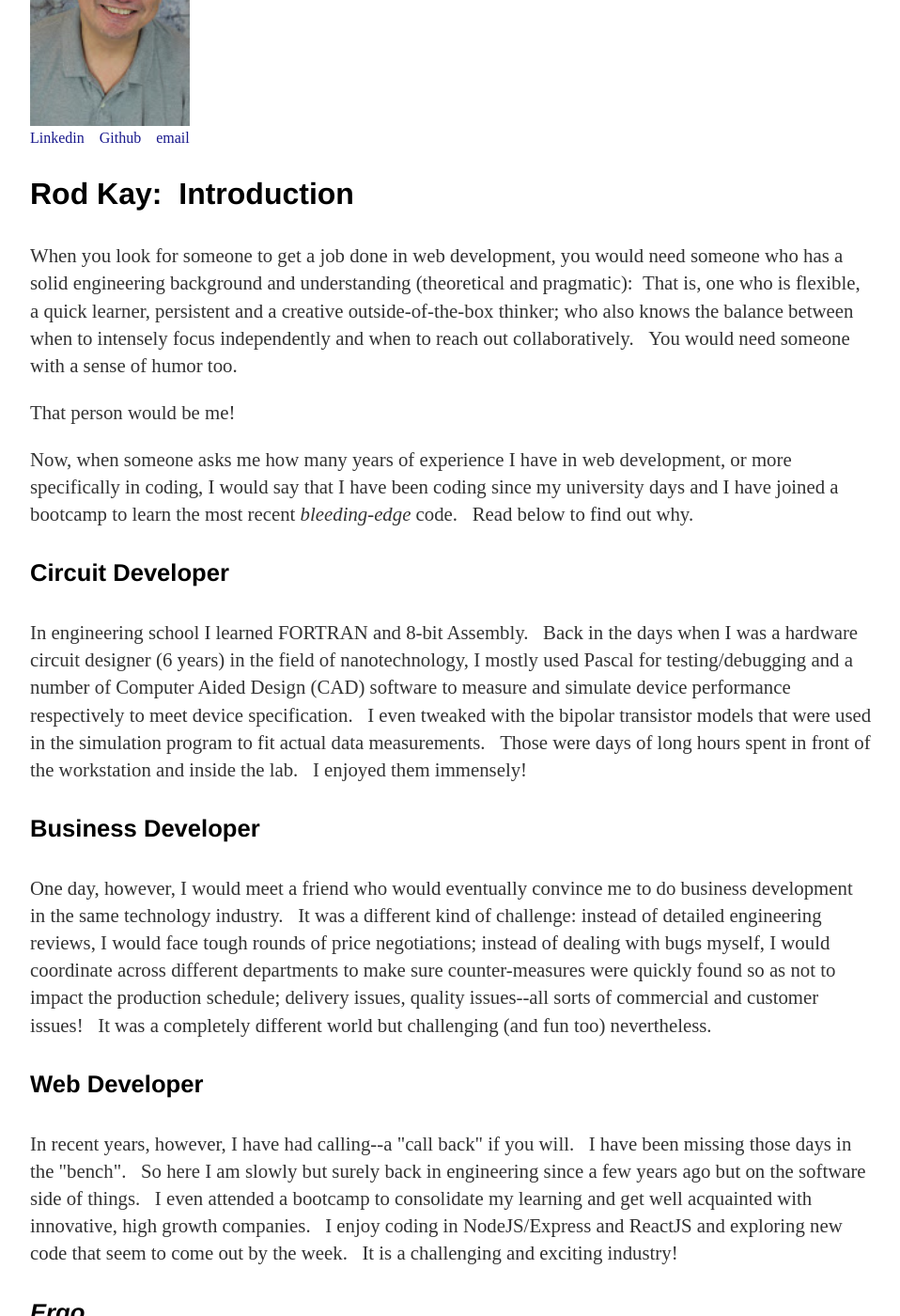
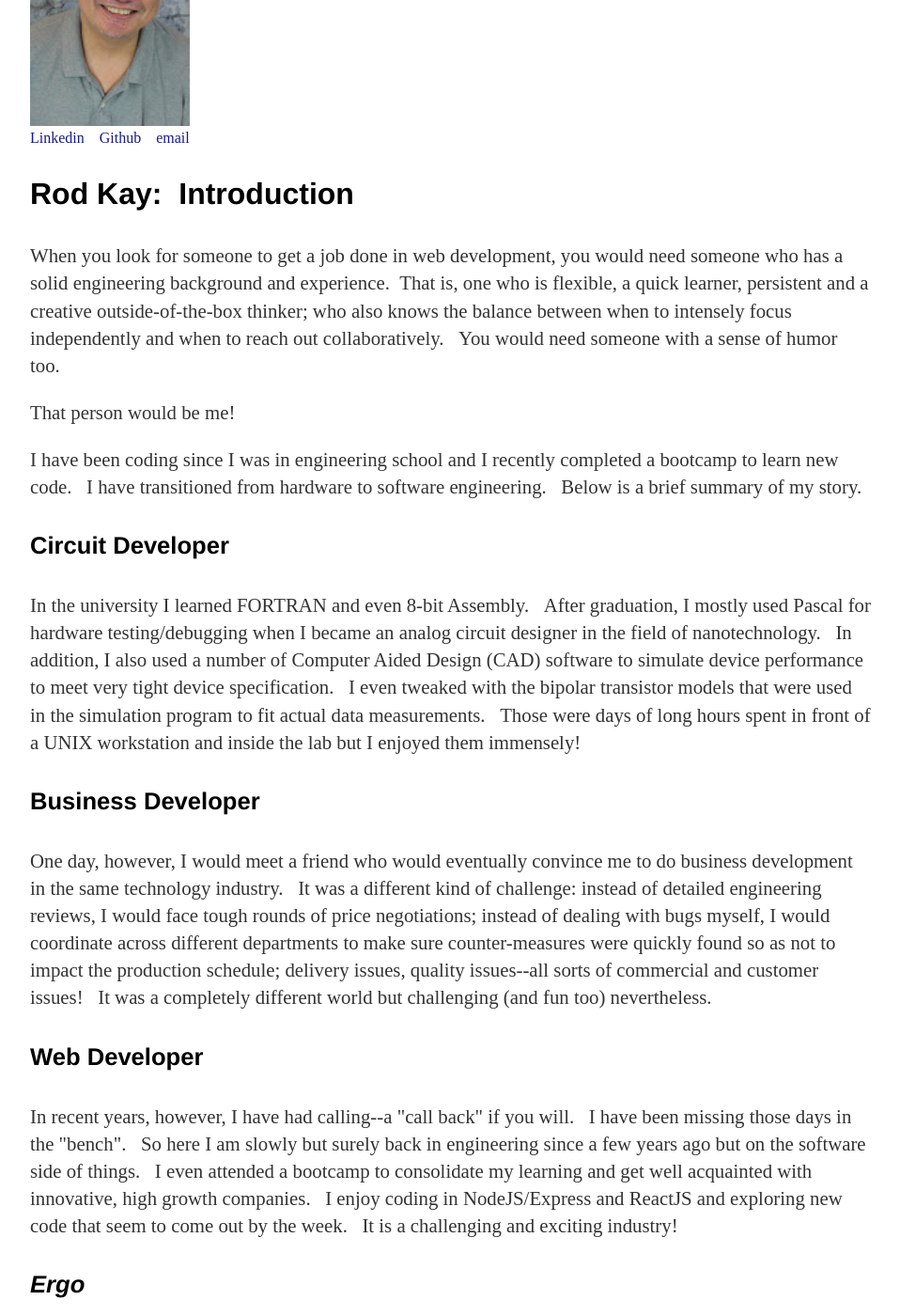
Before and after one commit to rodstaff/rodstaff.github.io, a Jekyll site: the page built from home/index.html, in a window 1280 px wide and 1400 px high, scrolled down 232 px. Shown: the whole window at 94% size, without its empty margins (160-1118 px from the left). Built offline with Jekyll 4.4.1, drawn with Linux system fonts in a browser that asks for light colours; some of the changed text lies outside the part shown.

Commit message:
modified Home view

```diff
--- a/home/index.html
+++ b/home/index.html
@@ -7,16 +7,15 @@ title: Home
      <img src="../img_5373.jpg" width="170"><br />
      <a href="https://www.linkedin.com/in/rodk88">Linkedin</a>&nbsp;&nbsp;&nbsp;&nbsp;<a href="https://github.com/rodstaff">Github</a>&nbsp;&nbsp;&nbsp;&nbsp;<a href="mailto:rodk1718@gmail.com">email</a>
      <h3>Rod Kay:&nbsp;&nbsp;Introduction</h3>
-     <p>When you look for someone to get a job done in web development, you would need someone who has a solid engineering background and understanding (theoretical and pragmatic):&nbsp;&nbsp;That is, one who is flexible, a quick learner, persistent and a creative outside-of-the-box thinker; who also knows the balance between when to intensely focus independently and when to reach out collaboratively.  &nbsp;&nbsp;You would need someone with a sense of humor too.</p>
+     <p>When you look for someone to get a job done in web development, you would need someone who has a solid engineering background and experience.&nbsp;&nbsp;That is, one who is flexible, a quick learner, persistent and a creative outside-of-the-box thinker; who also knows the balance between when to intensely focus independently and when to reach out collaboratively.  &nbsp;&nbsp;You would need someone with a sense of humor too.</p>
      <p>That person would be me!</p>
-     <p>Now, when someone asks me how many years of experience I have in web development, or more specifically in coding, I would say that I have been coding since my university days and I have joined a bootcamp to learn the most recent <em>bleeding-edge</em> code.  &nbsp;&nbsp;Read below to find out why.</p>
+     <p>I have been coding since I was in engineering school and I recently completed a bootcamp to learn new code. &nbsp;&nbsp;I have transitioned from hardware to software engineering. &nbsp;&nbsp;Below is a brief summary of my story.</p>
      <h4>Circuit Developer</h4>
-     <p>In engineering school I learned FORTRAN and 8-bit Assembly.  &nbsp;&nbsp;Back in the days when I was a hardware circuit designer (6 years) in the field of nanotechnology, I mostly used Pascal for testing/debugging and a number of Computer Aided Design (CAD) software to measure and simulate device performance respectively to meet device specification.  &nbsp;&nbsp;I even tweaked with the bipolar transistor models that were used in the simulation program to fit actual data measurements.  &nbsp;&nbsp;Those were days of long hours spent in front of the workstation and inside the lab.  &nbsp;&nbsp;I enjoyed them immensely!</p>
+     <p>In the university I learned FORTRAN and even 8-bit Assembly. &nbsp;&nbsp;After graduation, I mostly used Pascal for hardware testing/debugging when I became an analog circuit designer in the field of nanotechnology. &nbsp;&nbsp;In addition, I also used a number of Computer Aided Design (CAD) software to simulate device performance to meet very tight device specification.  &nbsp;&nbsp;I even tweaked with the bipolar transistor models that were used in the simulation program to fit actual data measurements.  &nbsp;&nbsp;Those were days of long hours spent in front of a UNIX workstation and inside the lab but I enjoyed them immensely!</p>
      <h4>Business Developer</h4>
      <p>One day, however, I would meet a friend who would eventually convince me to do business development in the same technology industry.  &nbsp;&nbsp;It was a different kind of challenge: instead of detailed engineering reviews, I would face tough rounds of price negotiations; instead of dealing with bugs myself, I would coordinate across different departments to make sure counter-measures were quickly found so as not to impact the production schedule; delivery issues, quality issues--all sorts of commercial and customer issues!  &nbsp;&nbsp;It was a completely different world but challenging (and fun too) nevertheless. </p>
      <h4>Web Developer</h4>
      <p>In recent years, however, I have had calling--a "call back" if you will.  &nbsp;&nbsp;I have been missing those days in the "bench".  &nbsp;&nbsp;So here I am slowly but surely back in engineering since a few years ago but on the software side of things.  &nbsp;&nbsp;I even attended a bootcamp to consolidate my learning and get well acquainted with innovative, high growth companies.  &nbsp;&nbsp;I enjoy coding in NodeJS/Express and ReactJS and exploring new code that seem to come out by the week.  &nbsp;&nbsp;It is a challenging and exciting industry!</p>
      <h4><em>Ergo</em></h4>
-     <h5><em>...in my spare time</em></h5>
-     <p>"All work and no play?"  &nbsp;&nbsp;All the above are not work, they are actually my passion!  &nbsp;&nbsp;In my spare time, I also tutor math and science to both children and adults.  &nbsp;&nbsp;I love it when I help someone get into the school of their dreams or achieve the score they need on a standardized test.  &nbsp;&nbsp;I also do some cooking and intend to take it more seriously when I get a much bigger kitchen. :)</p><br/>
+     <p>"All work and no play?"  &nbsp;&nbsp;All the above are not really "work," they are actually my passion!  &nbsp;&nbsp;In my spare time, I also tutor math and science to both children and adults.  &nbsp;&nbsp;I love it when I help someone get into the school of their dreams or achieve the score they need on a standardized test.  &nbsp;&nbsp;I also do some cooking and intend to take it more seriously when I get a much bigger kitchen. :)</p><br/>
 </div>
--- a/index.html
+++ b/index.html
@@ -9,7 +9,7 @@ title: Home
      <h3>Rod Kay:&nbsp;&nbsp;Introduction</h3>
      <p>When you look for someone to get a job done in web development, you would need someone who has a solid engineering background and experience.&nbsp;&nbsp;That is, one who is flexible, a quick learner, persistent and a creative outside-of-the-box thinker; who also knows the balance between when to intensely focus independently and when to reach out collaboratively.  &nbsp;&nbsp;You would need someone with a sense of humor too.</p>
      <p>That person would be me!</p>
-     <p>I have been programming since I was in engineering school and lately I have also completed a bootcamp to learn new code. &nbsp;&nbsp;I have transitioned from hardware to software engineering. &nbsp;&nbsp;Below is a brief summary of my story.</p>
+     <p>I have been coding since I was in engineering school and I recently completed a bootcamp to learn new code. &nbsp;&nbsp;I have transitioned from hardware to software engineering. &nbsp;&nbsp;Below is a brief summary of my story.</p>
      <h4>Circuit Developer</h4>
      <p>In the university I learned FORTRAN and even 8-bit Assembly. &nbsp;&nbsp;After graduation, I mostly used Pascal for hardware testing/debugging when I became an analog circuit designer in the field of nanotechnology. &nbsp;&nbsp;In addition, I also used a number of Computer Aided Design (CAD) software to simulate device performance to meet very tight device specification.  &nbsp;&nbsp;I even tweaked with the bipolar transistor models that were used in the simulation program to fit actual data measurements.  &nbsp;&nbsp;Those were days of long hours spent in front of a UNIX workstation and inside the lab but I enjoyed them immensely!</p>
      <h4>Business Developer</h4>
```
